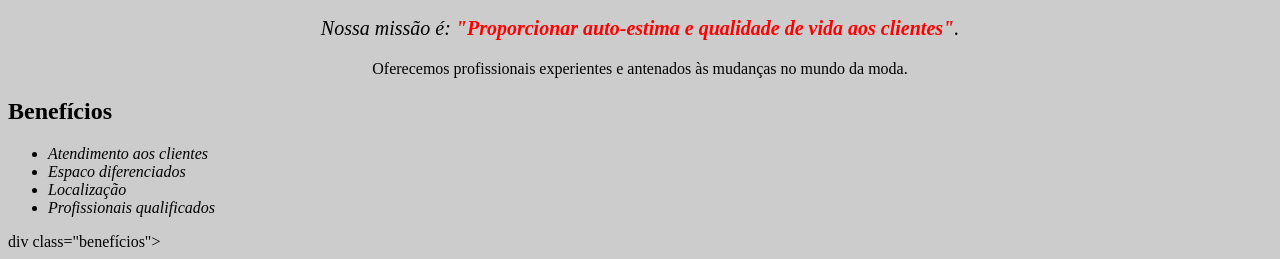
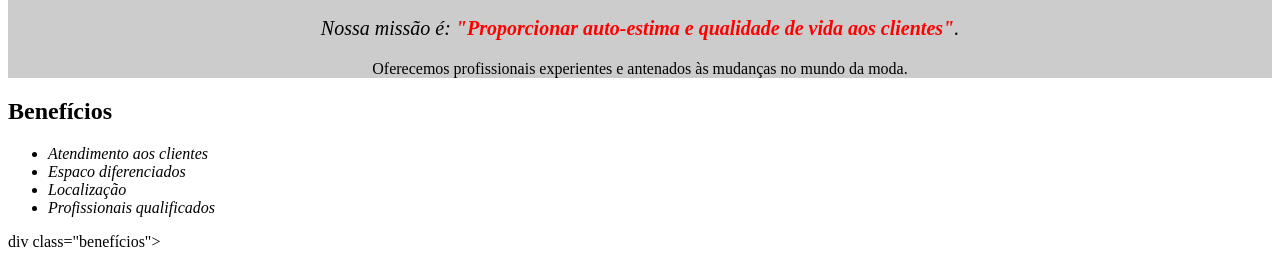
Before and after one commit to P3droAnt0ni0/barbearia, a plain HTML site: page index.html in a window 1280 px wide. Shown: the part 623-882 px from the top of the page. Drawn offline with Linux system fonts and the light colour scheme.

Commit message:
Update style.css

```diff
--- a/style.css
+++ b/style.css
@@ -1,9 +1,12 @@
 body {
-     background: #CCCCCC;
 }
 
 #banner {
      width: 100%;
+}
+
+.principal {
+     background: #cccccc;
 }
 
 h1 {
@@ -23,6 +26,10 @@ em strong {
     color: #FF0000;
     }
 
+.benefícios {
+background: #FFFFFF;
+}
+
 .itens {
 font-style: italic;
 }
```
